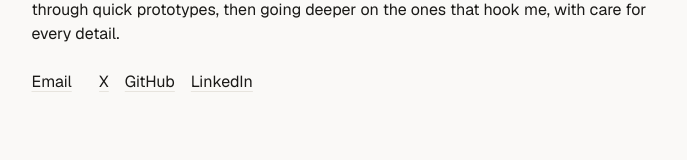
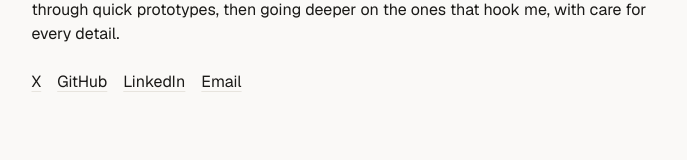
Before and after one commit to cagndz/agundez-me, a Next.js app: page / in a window 1280 px wide. Shown: the part 202-362 px from the top of the page, without its empty margins (289-976 px from the left). Built offline with nearby package versions, Linux system fonts and the light colour scheme.

Commit message:
fix(site): move the email link to the end of the contact links (#34)
The copy button keeps the width of "Copied" so the swap doesn't shift anything, which left a gap before X. Last in the row, that room has nothing after it. It also closes the list with the action: X, GitHub, LinkedIn, then Email.

```diff
--- a/src/components/contact-links.tsx
+++ b/src/components/contact-links.tsx
@@ -4,9 +4,6 @@ import { CopyEmail } from './copy-email'
 export function ContactLinks() {
 	return (
 		<ul className='flex gap-x-4'>
-			<li>
-				<CopyEmail />
-			</li>
 			{contactLinks.map(({ label, href }) => (
 				<li key={label}>
 					<a
@@ -19,6 +16,11 @@ export function ContactLinks() {
 					</a>
 				</li>
 			))}
+			{/* Last: the button is as wide as "Copied", and that extra room
+			    only shows as a gap when something follows it. */}
+			<li>
+				<CopyEmail />
+			</li>
 		</ul>
 	)
 }
```
